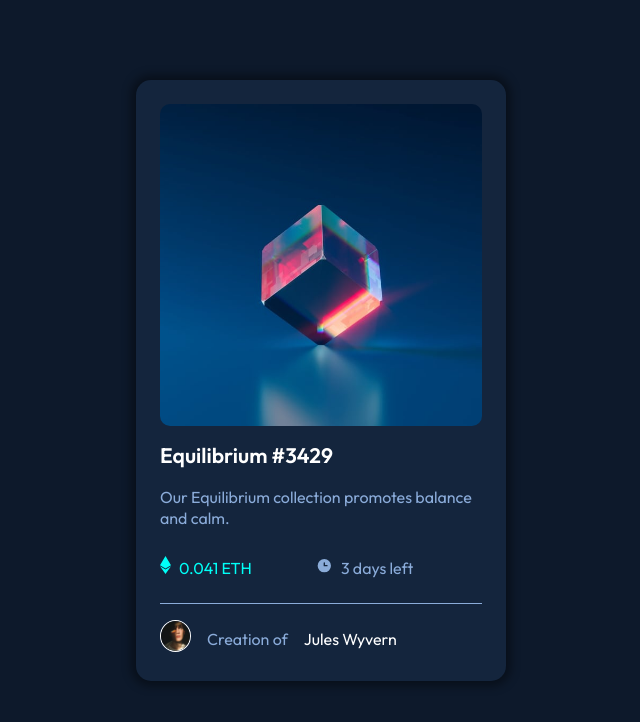
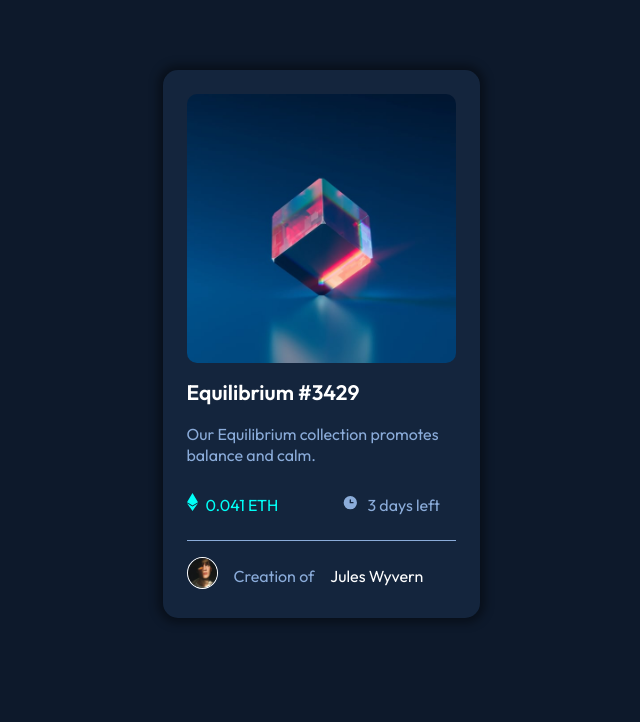
Before and after one commit to MonicaNeve/ntfcard, a plain HTML site: page index.html in a window 1280 px wide. Shown: the whole page, without its empty margins (319-959 px from the left). Drawn offline with Linux system fonts and the light colour scheme.

Commit message:
Update style.css

```diff
--- a/style.css
+++ b/style.css
@@ -23,24 +23,26 @@
   body {
       background-color: var(--cor2darkblue);
       width: 100%;
-      padding: 80px;
-      display: flex;
-      justify-content: center;
-      align-content: center;
+      padding: 70px;
       font-family: 'Outfit', sans-serif;
       font-size: 18px;
+      margin: 0 auto;
+      justify-content: center;
+      align-items: center;
   }
 
   .container_main {
-      max-width: 370px;
+      max-width: 317px;
+      min-height: 541px;
       margin: 0 auto;
       padding: 24px;
       border-radius: 15px;
       background-color: var(--cor2-1darkblue);
       box-shadow: 0px 0px 10px 5px rgba(0, 0, 0, 0.40);
       flex-direction: column;
-      display: flex;
-  }
+      justify-content: center;
+      align-items: center;
+   }
 
   .img-equilibrium img {
       position: relative;
@@ -175,7 +177,7 @@
   }
 
   .attribution a {
-      color: var(--corfooter)
+      color: var(--corfooter);
   }
 
   /* Descktop */
```
